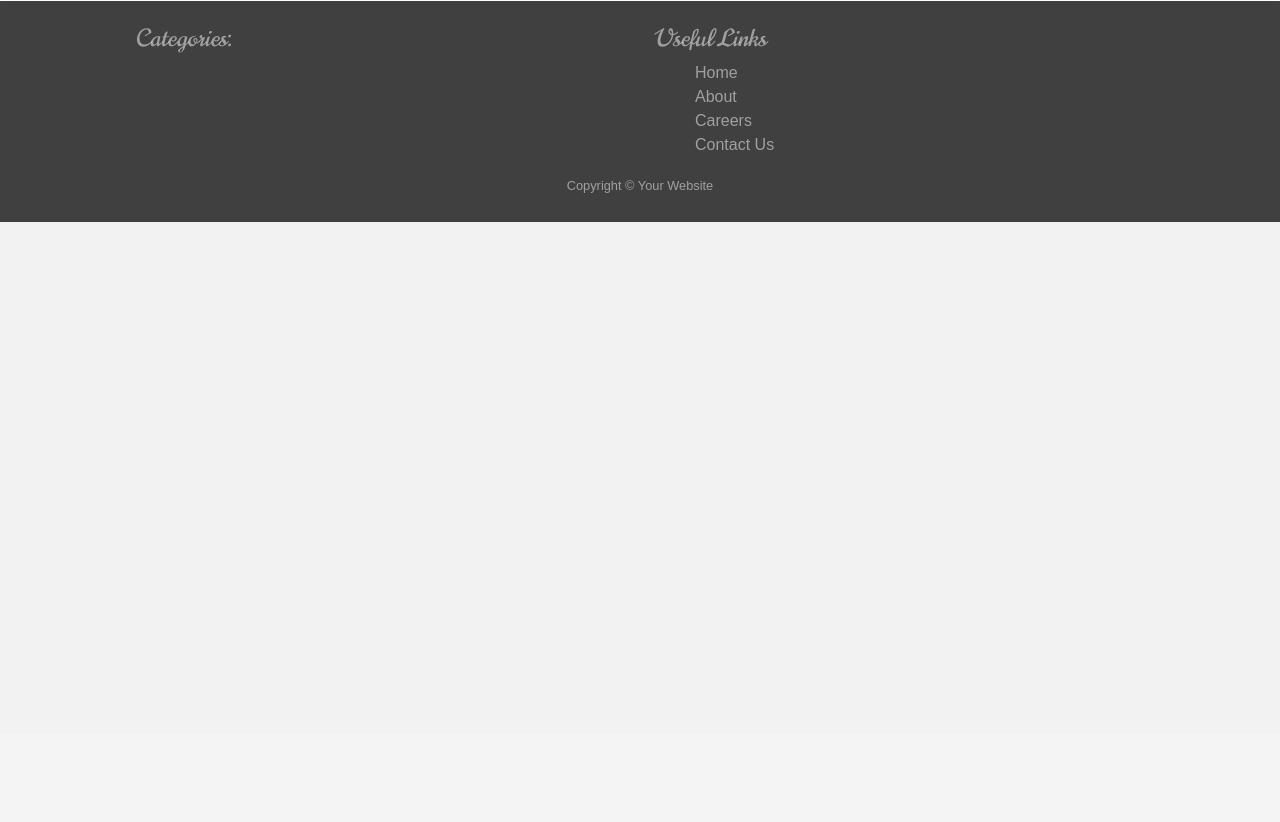
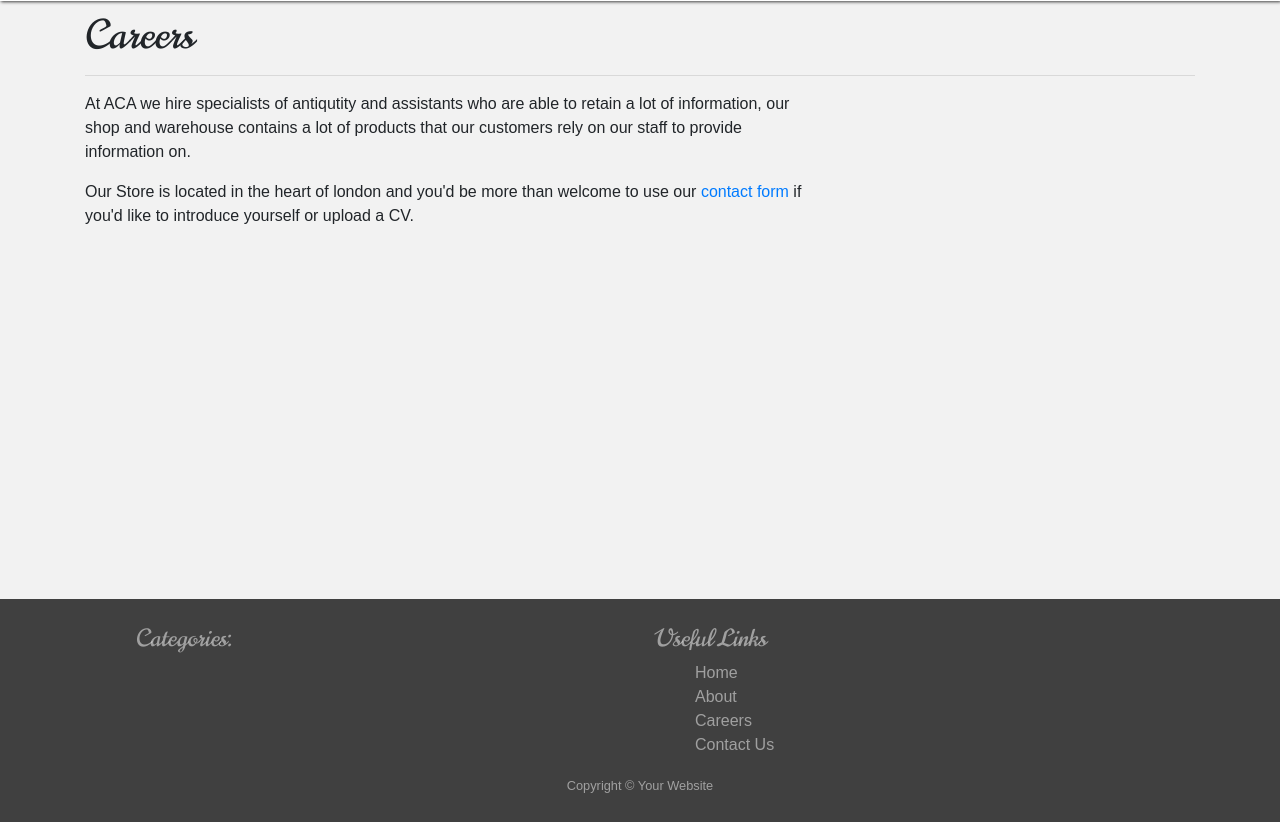
Before and after one commit to dano5342/Milestone4V2, a Django app: page /jobs/ in a window 1280 px wide. Shown: the part 66-888 px from the top of the page. Before the commit the page ends 288 px from the top, so only its background shows below. Run offline with Django 3.2, Linux system fonts and the light colour scheme; data that the repository does not hold is empty; parts of the project's set-up code (start-up, migrations or seed data) failed here and were passed over; some libraries are stand-ins or nearby versions; some web fonts are replaced.

Commit message:
Added contact form email functionality from within the django framework. Subject, Message, etc etc. completed and sends mail to the user upon submission, quick styling to be done on the button

```diff
--- a/checkout/views.py
+++ b/checkout/views.py
@@ -54,7 +54,7 @@ def checkout(request):
                 except stripe.error.CardError:
                     messages.error(request, 'Your card was declined!')
                 if customer.paid:
-                    messages.error(request, 'You\'ve successfully paid')
+                    messages.success(request, 'You\'ve successfully paid')
                     request.session['cart'] = {}
                     return redirect(reverse('products'))
                 else:
--- a/home/forms.py
+++ b/home/forms.py
@@ -3,7 +3,7 @@ from django import forms
 
 class ContactForm(forms.Form):
     name = forms.CharField(required=True)
-    from_email = forms.EmailField(required=True)
+    email_address = forms.EmailField(required=True)
     subject = forms.CharField(required=True)
     message = forms.CharField(
         required=True,
@@ -11,5 +11,5 @@ class ContactForm(forms.Form):
     )
     class Meta:
         fields = [
-            'name', 'subject', 'from_email', 'message'
+            'name', 'subject', 'email_address', 'message'
         ]
--- a/home/templates/jobs.html
+++ b/home/templates/jobs.html
@@ -1,3 +1,29 @@
 {% extends 'base.html' %}
 {% block content %}
+<section class="jobs">
+    <div class="container">
+        <div class="row">
+            <div class="col-12">
+                <h1 class="title">Careers</h1>
+                <hr>
+            </div>
+        </div>
+        <div class="row">
+            <div class="col-12 col-lg-8">
+                <p class="text">
+                    At ACA we hire specialists of antiqutity and assistants who
+                    are able to retain a lot of information, our shop and warehouse
+                    contains a lot of products that our customers rely on our staff
+                    to provide information on.
+                </p>
+                <p class="text">
+                    Our Store is located in the heart of london and you'd be more than welcome
+                    to use our <a href="{% url 'contact' %}">contact form </a> if you'd like to introduce
+                    yourself or upload a CV.
+                </p>
+            </div>
+            <hr>
+        </div>
+    </div>
+</section>
 {% endblock %}
--- a/home/views.py
+++ b/home/views.py
@@ -1,4 +1,5 @@
 from django.conf import settings
+from django.contrib import messages
 from django.core.mail import send_mail, BadHeaderError
 from django.shortcuts import render, get_object_or_404, redirect, reverse
 from products.models import Category, Product
@@ -42,8 +43,12 @@ def contact(request):
         form = ContactForm(request.POST)
         if form.is_valid():
             subject = form.cleaned_data['subject']
-            from_email = form.cleaned_data['from_email']
+            from_email = settings.EMAIL_HOST_USER
+            email_address = form.cleaned_data['email_address']
             message = form.cleaned_data['message']
-            to_list = [form.from_email, settings.EMAIL_HOST_USER]
-
-            send_mail(subject, from_email, message, to_list, fail_silently=False)
+            to_list = [email_address]
+            send_mail(subject, message, from_email, to_list, fail_silently=False)
+            messages.success(request, 'We\'ve received your message, and shall be back with you shortly')
+        return redirect('products')
+    context = {'contact_form': form}
+    return render(request, 'contact.html', context)
--- a/static/styles/css/main.css
+++ b/static/styles/css/main.css
@@ -151,6 +151,10 @@ body {
 
 .link-unstyled-1:hover {
   color: white; }
+
+.c-form {
+  width: 60%;
+  margin-left: 20%; }
 
 .cat-container {
   /* padding: 4px; */
@@ -387,6 +391,11 @@ section {
   .cat-container {
     width: 100%; }
 
+  .c-form {
+    width: 100%;
+    margin-right: 0;
+    margin-left: 0; }
+
   /* All Products  */
   .panel-default {
     padding: 8px;
@@ -487,6 +496,9 @@ section {
   #basket-section {
     padding-top: 80px; }
 
+  .contact {
+    padding-top: 45px; }
+
   .items-container {
     background-color: #bfbfbf;
     margin: 12px;
--- a/static/styles/scss/main.scss
+++ b/static/styles/scss/main.scss
@@ -208,6 +208,11 @@ body{
 }
 .link-unstyled-1:hover {
     color: white;
+}
+
+.c-form {
+  width: 60%;
+  margin-left: 20%;
 }
 
 
@@ -500,6 +505,11 @@ section {
   .cat-container {
     width: 100%
   }
+  .c-form {
+    width: 100%;
+    margin-right: 0;
+    margin-left: 0;
+  }
 
   /* All Products  */
   .panel-default {
@@ -629,7 +639,9 @@ section {
   #basket-section {
     padding-top: 80px;
   }
-
+  .contact {
+    padding-top: 45px;
+  }
   .items-container {
     background-color: #bfbfbf;
     margin: 12px;
```
Also changed, not shown: home/templates/contact.html (+30 -0 lines), 1 other file.
